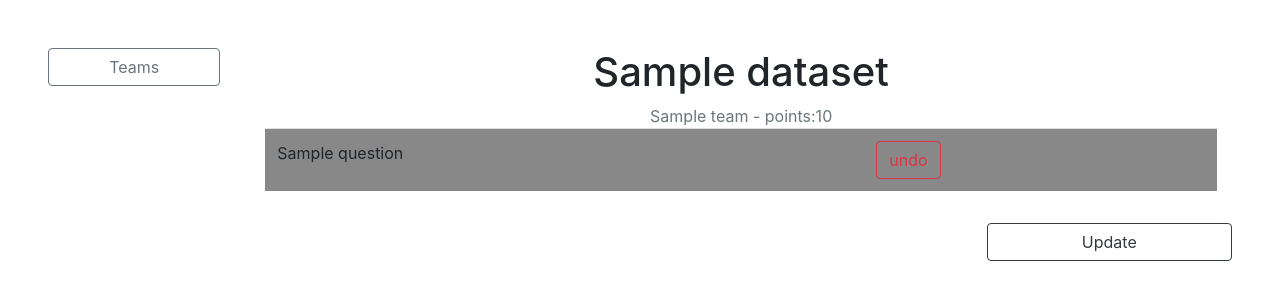
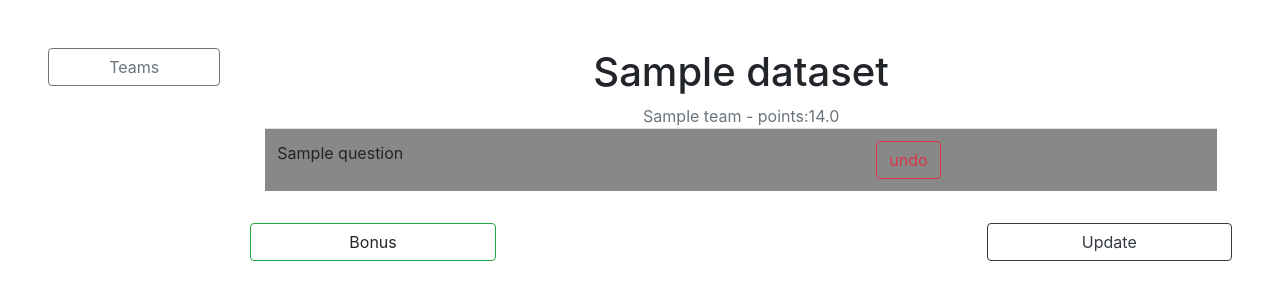
Before and after one commit to CODEDHQ/datathon, a Django app: page /dataset/1/team/1/ in a window 1280 px wide. Shown: the part 56-356 px from the top of the page. Run offline with Django 3.2, Linux system fonts and the light colour scheme; a user stored in the database is signed in; tables that the repository leaves empty hold one stand-in row (values such as "Sample post"); some libraries are stand-ins or nearby versions.

Commit message:
scoring changes

```diff
--- a/datathon/admin.py
+++ b/datathon/admin.py
@@ -24,3 +24,4 @@ class DatasetAdmin(admin.ModelAdmin):
 admin.site.register(Team)
 admin.site.register(Dataset, DatasetAdmin)
 admin.site.register(Level)
+admin.site.register(BonusScore)
--- a/datathon/models.py
+++ b/datathon/models.py
@@ -1,4 +1,6 @@
 from django.db import models
+from django.db.models import Avg
+from django.contrib.auth.models import User
 
 class Dataset(models.Model):
 	name = models.CharField(max_length=50)
@@ -30,7 +32,7 @@ class Question(models.Model):
 
 class Team(models.Model):
 	name = models.CharField(max_length=100)
-	points = models.IntegerField(default=0)
+	points = models.DecimalField(decimal_places=1, max_digits=10 ,default=0)
 	questions = models.ManyToManyField(Question, blank=True)
 	bonus_points = models.IntegerField(default=0)
 	saved_points = models.IntegerField(default=0)
@@ -39,17 +41,37 @@ class Team(models.Model):
 		return self.name
 
 	def get_points(self):
-		questions = self.questions.all()
-		return sum([question.level.points for question in questions])
+		datasets = Dataset.objects.all()
+		return sum([self.get_dataset_points(dataset.id) for dataset in datasets])
 
 	def get_dataset_points(self, dataset_id):
-		return sum(self.questions.all().filter(dataset_id=dataset_id).values_list('level__points', flat=True))
+		bonus_scores = self.bonus_scores.filter(dataset_id=dataset_id)
+		points = sum(self.questions.all().filter(dataset_id=dataset_id).values_list('level__points', flat=True))
+		if bonus_scores.exists():
+			return points*0.6 + (float((self.bonus_scores.filter(dataset_id=dataset_id).aggregate(score=Avg('score'))['score']/5))*points*0.4)
+		else:
+			return points*0.6
+
+	def is_dataset_done(self, dataset_id):
+		solved_questions = self.questions.filter(dataset_id=dataset_id).count()
+		dataset_questions = Question.objects.filter(dataset_id=dataset_id).count()
+		return solved_questions==dataset_questions
 
 
 class TeamDataset(models.Model):
 	team = models.ForeignKey(Team, on_delete=models.CASCADE, related_name="dataset_points")
 	dataset = models.ForeignKey(Dataset, on_delete=models.CASCADE)
-	points = models.IntegerField(default=0)
+	points = models.DecimalField(decimal_places=1, max_digits=10 ,default=0)
 
 	class Meta:
 		ordering = ["dataset"]
+
+
+class BonusScore(models.Model):
+	team = models.ForeignKey(Team, on_delete=models.CASCADE, related_name="bonus_scores")
+	dataset = models.ForeignKey(Dataset, on_delete=models.CASCADE, related_name="bonus_scores")
+	score = models.DecimalField(decimal_places=1, max_digits=4 ,default=0)
+	user = models.ForeignKey(User, on_delete=models.PROTECT)
+
+	class Meta:
+		unique_together = ['team', 'dataset', 'user']
--- /dev/null
+++ b/datathon/templates/bonus_modal.html
@@ -0,0 +1,33 @@
+<div class="modal fade" id="exampleModal" tabindex="-1" role="dialog" aria-labelledby="exampleModalLabel" aria-hidden="true">
+  <div class="modal-dialog" role="document">
+    <div class="modal-content">
+      <div class="modal-header">
+        <h5 class="modal-title" id="exampleModalLabel">Modal title</h5>
+        <button type="button" class="close" data-dismiss="modal" aria-label="Close">
+          <span aria-hidden="true">&times;</span>
+        </button>
+      </div>
+      <form action="{% url 'add-bonus-score' dataset.id team.id %}" method="POST">
+      	{% csrf_token %}
+      	<div class="modal-body">
+  			<div class="form-group">
+		        <label>Verbal presentation </label>
+				<input class="form-control" type="number" name="score" max="5" min="1">
+			</div>
+			<div class="form-group">
+				<label>Storytelling through charts</label>
+				<input class="form-control" type="number" name="score" max="5" min="1">
+			</div>
+			<div class="form-group">
+				<label>Logical, data based Insights</label>
+				<input class="form-control" type="number" name="score" max="5" min="1">
+			</div>
+      	</div>
+	      <div class="modal-footer">
+	        <button type="button" class="btn btn-secondary" data-dismiss="modal">Close</button>
+	        <button type="submit" class="btn btn-primary">Submit Score</button>
+	      </div>
+      </form>
+    </div>
+  </div>
+</div>
--- a/datathon/templates/team_project.html
+++ b/datathon/templates/team_project.html
@@ -26,7 +26,6 @@
 			<h1>{{dataset}}</h1>
 			<h class="text-muted">{{team}} - points:{{team_points}}</h4>
 		</div>
-
 		<form method="POST" action="{% url 'update' team.id dataset.id %}">
 			{% csrf_token %}
 			<div style="overflow-x:auto; overflow-y: hidden;" class="col-12">
@@ -54,11 +53,13 @@
                 {% endfor %}
 			</table>
 		</div>
-			<button type="submit" class="float-right btn btn-outline-dark col-sm-10 col-lg-3 m-3 mx-auto">Update</button>
+			<button type="submit" class="float-right btn btn-outline-dark col-sm-10 col-lg-3 mt-3">Update</button>
+			{% if done %}
+			<a class="btn btn-outline-success col-sm-10 col-lg-3 mt-3" data-toggle="modal" data-target="#exampleModal">Bonus</a>
+			{% endif %}
 		</form>
 	</div>
 </div>
-<script type="text/javascript">$(function () {
-  $('[data-toggle="tooltip"]').tooltip()
-})</script>
+
+{% include 'bonus_modal.html' with dataset=dataset team=team %}
 {% endblock content %}
--- a/datathon/urls.py
+++ b/datathon/urls.py
@@ -4,9 +4,14 @@ from .views import *
 urlpatterns = [
     path('', teams, name="teams"),
     path('dataset/<dataset_id>/team/<team_id>/', team_dataset, name="team-dataset"),
+
     path('undo/question/<question_id>/team/<team_id>/', undo, name="undo"),
     path('update/team/<team_id>/dataset/<dataset_id>/', update, name="update"),
+
     path('deactivate/', deactivate_dashboard, name="deactivate-dashboard"),
     path('activate/', activate_dashboard, name="activate-dashboard"),
 
+    path('dataset/<dataset_id>/team/<team_id>/bonus/', add_bonus_score, name="add-bonus-score"),
+
+
 ]
--- a/datathon/views.py
+++ b/datathon/views.py
@@ -1,6 +1,6 @@
 from django.shortcuts import render, redirect
 from django.contrib.auth.decorators import login_required
-from .models import Dataset, Team, Question, TeamDataset
+from .models import Dataset, Team, Question, TeamDataset, BonusScore
 
 
 def teams(request):
@@ -46,7 +46,8 @@ def team_dataset(request, dataset_id, team_id):
 		"team" : team,
 		"dataset" :  dataset,
 		"level" : level,
-		"team_points": sum(team.questions.filter(dataset_id=dataset_id).values_list('level__points', flat=True))
+		"team_points": team.get_dataset_points(dataset_id),
+		"done": team.is_dataset_done(dataset_id)
 	}
 	return render(request, 'team_project.html', context)
 
@@ -75,6 +76,7 @@ def update(request, team_id, dataset_id):
 		return redirect('team-dataset', dataset_id, team_id)
 
 
+@login_required
 def deactivate_dashboard(request):
 	for team in Team.objects.all():
 		team.saved_points = team.points
@@ -87,6 +89,7 @@ def deactivate_dashboard(request):
 	return redirect("teams")
 
 
+@login_required
 def activate_dashboard(request):
 	for team in Team.objects.all():
 		team.saved_points = 0
@@ -97,3 +100,15 @@ def activate_dashboard(request):
 			dataset_points.save()
 
 	return redirect("teams")
+
+
+@login_required
+def add_bonus_score(request, dataset_id, team_id):
+	team = Team.objects.get(id=team_id)
+	if request.method=="POST" and team.is_dataset_done(dataset_id):
+		score = sum([float(score)for score in request.POST.getlist('score')])/3
+		print(score)
+		bonus_score, created = BonusScore.objects.get_or_create(team_id=team_id, dataset_id=dataset_id, user=request.user)
+		bonus_score.score = score
+		bonus_score.save()
+	return redirect('team-dataset', dataset_id, team_id)
```
Also changed, not shown: datathon/migrations/0006_bonusscore.py (added), datathon/migrations/0007_auto_20200406_0822.py (added), datathon/migrations/0008_auto_20200406_0824.py (added).
